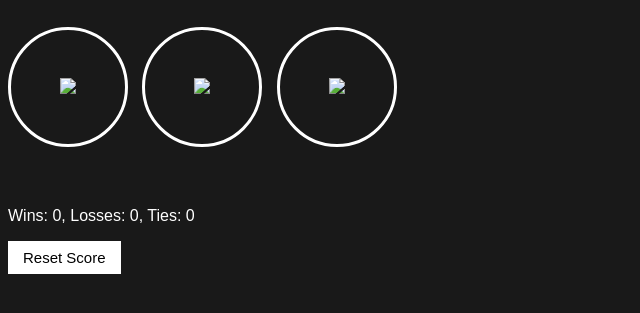
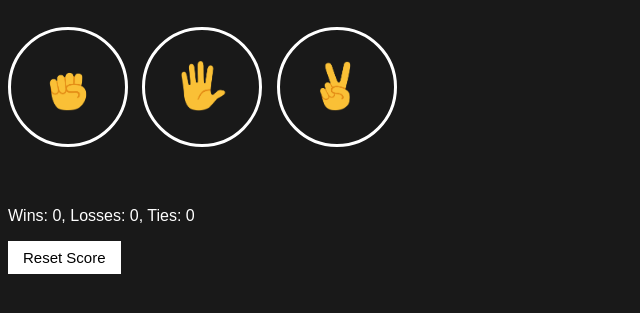
Before and after one commit to mh4rs/Nostalgia, a plain HTML site: page index.html in a window 1280 px wide. Shown: the part 67-380 px from the top of the page, without its empty margins (0-640 px from the left). Drawn offline with Linux system fonts and the light colour scheme; the site is published under a folder, as on GitHub Pages, so addresses that start at the root find nothing.

Commit message:
logic and UI adjustments

```diff
--- a/index.html
+++ b/index.html
@@ -10,21 +10,21 @@
     <button onclick="
       playGame('rock');
     " class="move-button">
-      <img src="/images/rock-emoji.png"
+      <img src="images/rock-emoji.png"
       class="move-icon">
     </button>
 
     <button onclick="
       playGame('paper');
       " class="move-button">
-      <img src="/images/paper-emoji.png"
+      <img src="images/paper-emoji.png"
       class="move-icon">
     </button>
 
     <button onclick="
       playGame('scissors');
       " class="move-button">
-      <img src="/images/scissors-emoji.png"
+      <img src="images/scissors-emoji.png"
       class="move-icon">
     </button>
 
```
